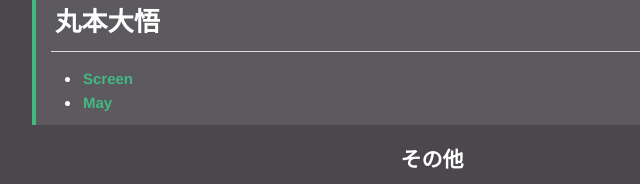
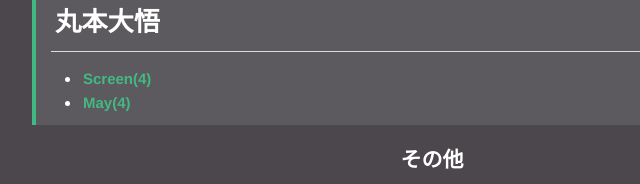
Before and after one commit to mhtpo22/guitar, a plain HTML site: page index.html in a window 1280 px wide. Shown: the part 10069-10253 px from the top of the page, 208-848 px from the left. Drawn offline with Linux system fonts and the light colour scheme.

Commit message:
Update index.html

```diff
--- a/index.html
+++ b/index.html
@@ -1198,8 +1198,8 @@
     <blockquote>
       <h2><a name="丸本大悟" class="md-header-anchor"></a><span>丸本大悟</span></h2>
       <ul>
-        <li><a href='https://www.youtube.com/watch?v=GSPRxKjIYWw'><span>Screen</span></a></li>
-        <li><a href='https://www.youtube.com/watch?v=lWkI6c7VXeU'><span>May</span></a></li>
+        <li><a href='https://www.youtube.com/watch?v=GSPRxKjIYWw'><span>Screen(4)</span></a></li>
+        <li><a href='https://www.youtube.com/watch?v=lWkI6c7VXeU'><span>May(4)</span></a></li>
       </ul>
     </blockquote>
     <h3><span>その他</span></h3>
```
